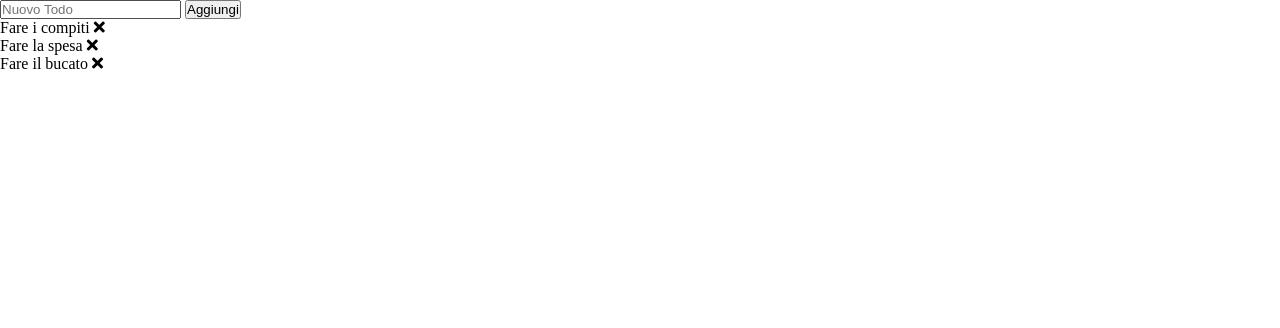
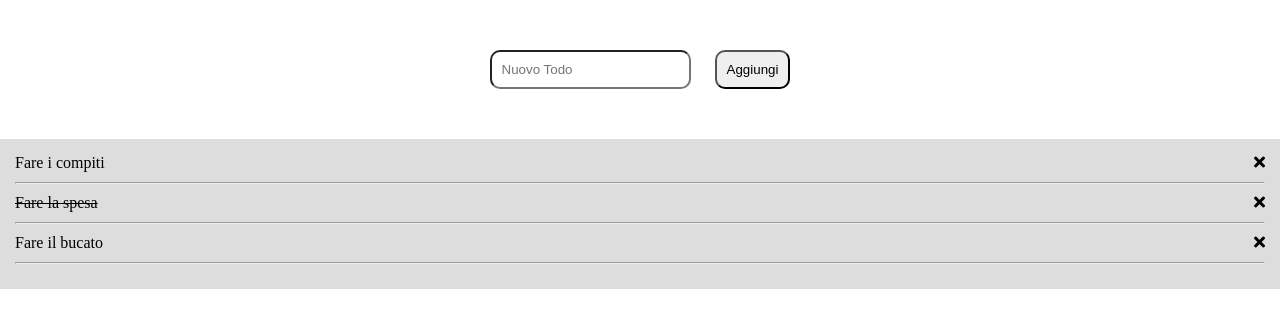
Before and after one commit to Cezar2001/vue-todolist, a plain HTML site: page vue-js/index.html in a window 1280 px wide. Drawn offline with nearby package versions, Linux system fonts and the light colour scheme.

Commit message:
terminato

```diff
--- a/vue-js/css/style.css
+++ b/vue-js/css/style.css
@@ -4,7 +4,34 @@
     box-sizing: border-box;
 }
 
+.container{
+    text-align: center;
+}
 
 .active{
     text-decoration: line-through;
 }
+
+.button, .input{
+    border-radius: 10px;
+    padding: 10px;
+    margin: 50px 10px;
+}
+
+.task-container{
+    background-color: rgb(221, 221, 221);
+    height: auto;
+}
+
+ul{
+    list-style: none;
+    padding: 15px;
+}
+
+.fas{
+    float: right;
+}
+
+hr{
+    margin: 10px 0;
+}
--- a/vue-js/index.html
+++ b/vue-js/index.html
@@ -15,17 +15,19 @@
 
     <div id="app">
 
-        <input v-model= "newTask" type="text" placeholder="Nuovo Todo" @keyup.enter="newTask">
-        <button @click="addTask">Aggiungi</button>
+        <div class="container">
+            <input v-model= "newTask" type="text" placeholder="Nuovo Todo" @keyup.enter="addTask" class="input">
+            <button @click="addTask" class="button">Aggiungi</button>
+        </div>
 
             <div class="task-container">
                 <ul>
                     <li v-for="(task, i) in tasks">
-                    <span>
+                        <span :class="[tasks[i].done === true ? 'active' : ' ']">
                             {{ task.text }}
                         </span>
-                    <!-- {{ newTask }} -->
-                    <span @click="removeTask"><i class="fas fa-times"></i></span>
+                        <span @click="removeTask(i)"><i class="fas fa-times"></i></span>
+                        <hr>
                     </li>
                 </ul>
 
--- a/vue-js/js/script.js
+++ b/vue-js/js/script.js
@@ -16,18 +16,15 @@ new Vue ({
             },
         ],
         newTask: '',
-        // done: false,
     },
     methods: {
         addTask: function () {
-            this.tasks.push(this.newTask),
+            let mission = {text: this.newTask, done: false}
+            this.tasks.push(mission)
             this.newTask = ''
         },
         removeTask: function (i) {
            this.tasks.splice(i, 1)
         },
-        // taskDone: function () {
-        //     this.done = !this.done;
-        // }
     }
 })
```
Lines whose indentation alone changed are shown as unchanged.
